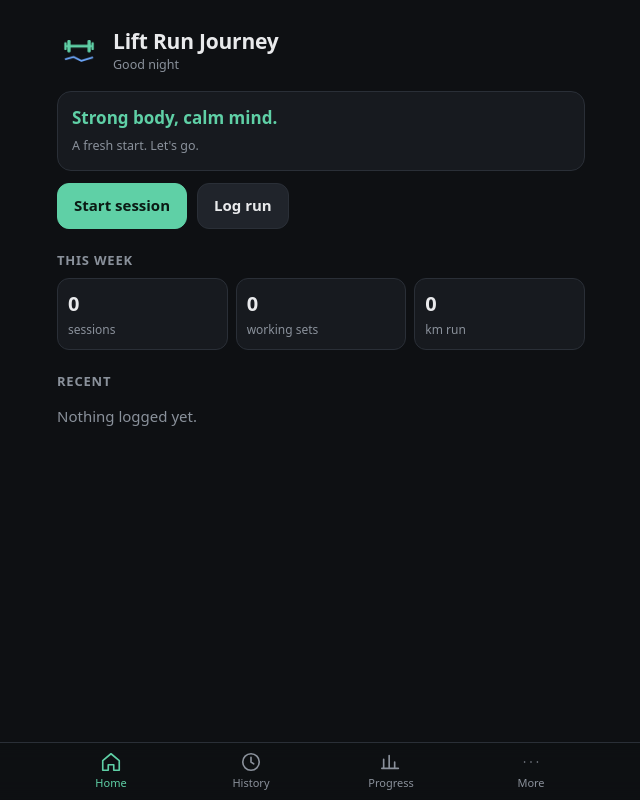
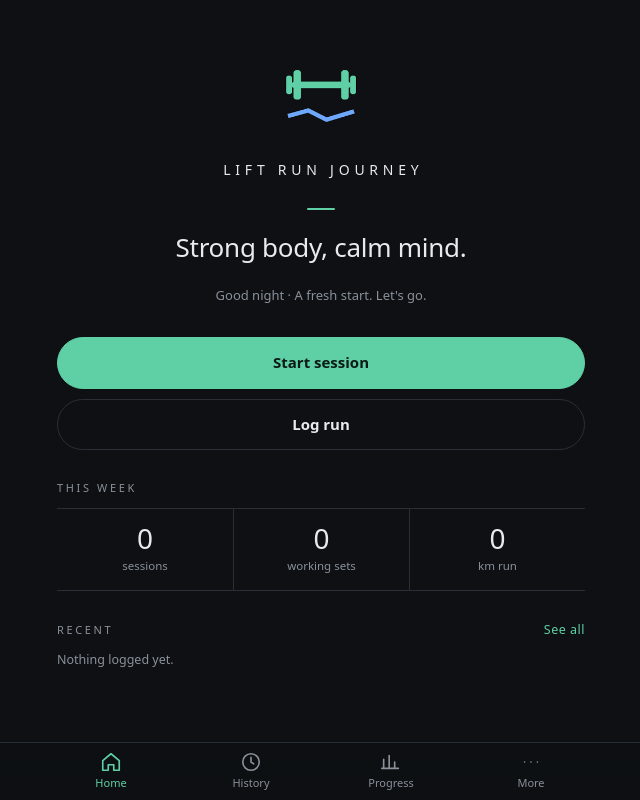
Before and after one commit to faezgalib/Running-and-Lifting-Log, a plain HTML site: page index.html in a window 1280 px wide. Shown: the whole page, without its empty margins (319-959 px from the left). Drawn offline with Linux system fonts and the light colour scheme.

Commit message:
v2.2: new Home (option A, Poster)
- Large logo first, daily line second (thin type, author in small green capitals)
- Pill buttons, lighter This week row
- Recent: max 5 one-line rows (date left, summary, location dot), See all -> History
- Android system font, colours unchanged
- Tests: 60 checks (5 new for Home)

Co-Authored-By: Claude Opus 5.5 <noreply@anthropic.com>
Claude-Session: https://claude.ai/code/session_01EGkhFVi3GcTp9q9vXc3c9a

```diff
--- a/css/app.css
+++ b/css/app.css
@@ -30,11 +30,34 @@ a { color: inherit; text-decoration: none; }
 
 header.top { display: flex; align-items: center; gap: 10px; min-height: 52px; position: sticky; top: 0; background: var(--bg); z-index: 5; }
 header.top .right { margin-left: auto; }
-.hero { display: flex; align-items: center; gap: 12px; padding: 18px 0 6px; }
-.hero img { border-radius: 12px; }
-.hero h1 { font-size: 21px; }
-.hero span { display: block; }
-.card.quote p { margin: 0 0 4px; font-size: 17px; font-weight: 600; color: var(--accent); }
+/* Home — option A "Poster": logo first, daily line second. Android system font (Roboto). */
+.hero { display: grid; justify-items: center; gap: 14px; padding: 34px 0 0; }
+.hero img { width: 104px; height: 104px; border-radius: 24px; }
+.hero .brand { font-size: 14px; letter-spacing: .34em; font-weight: 500; padding-left: .34em; }
+.poster { text-align: center; padding: 28px 6px 26px; }
+.poster .rule { width: 28px; height: 2px; background: var(--accent); margin: 0 auto 22px; border-radius: 2px; }
+.poster .q { font-weight: 300; font-size: 26px; line-height: 1.22; letter-spacing: -.01em; margin: 0; text-wrap: balance; }
+.poster .by { margin-top: 14px; font-size: 11px; letter-spacing: .26em; color: var(--accent); font-weight: 500; }
+.poster .greet { margin-top: 22px; font-size: 13px; color: var(--muted); }
+.cta { display: grid; gap: 10px; margin: 6px 0 4px; }
+.btn.pill { border-radius: 999px; padding: 14px; font-size: 15px; }
+.btn.outline { background: transparent; border-color: var(--line); }
+.hh { display: flex; justify-content: space-between; align-items: baseline; font-size: 11px; letter-spacing: .24em; color: var(--muted); font-weight: 500; margin: 30px 0 12px; }
+.hh a { letter-spacing: .04em; color: var(--accent); font-size: 12.5px; }
+.wk { display: grid; grid-template-columns: repeat(3, 1fr); border-top: 1px solid var(--line); border-bottom: 1px solid var(--line); }
+.wk div { padding: 14px 0; text-align: center; }
+.wk div + div { border-left: 1px solid var(--line); }
+.wk b { display: block; font-weight: 300; font-size: 28px; line-height: 1.1; }
+.wk span { font-size: 11.5px; color: var(--muted); }
+.recent-home .rr { display: grid; grid-template-columns: 44px 1fr auto; gap: 12px; align-items: center; padding: 13px 0; border-bottom: 1px solid var(--line); }
+.recent-home .rr:last-child { border-bottom: 0; }
+.recent-home .rd b { display: block; font-weight: 300; font-size: 22px; line-height: 1; }
+.recent-home .rd span { font-size: 10.5px; letter-spacing: .14em; color: var(--muted); text-transform: uppercase; }
+.recent-home .rt { min-width: 0; }
+.recent-home .rt b { display: block; font-weight: 500; white-space: nowrap; overflow: hidden; text-overflow: ellipsis; }
+.recent-home .rt span { font-size: 12.5px; color: var(--muted); }
+.recent-home .rl { font-size: 12px; color: var(--muted); white-space: nowrap; }
+.recent-home .rl i { display: inline-block; width: 7px; height: 7px; border-radius: 50%; margin-right: 6px; vertical-align: 1px; }
 .tabbar a { position: relative; }
 .tabbar .dot { position: absolute; top: 7px; left: calc(50% + 8px); width: 8px; height: 8px; border-radius: 50%; background: var(--warn); }
 .back { background: none; border: 0; color: var(--text); font-size: 28px; line-height: 1; padding: 0 6px 4px 0; cursor: pointer; }
--- a/js/app.js
+++ b/js/app.js
@@ -14,7 +14,7 @@ const S = { exercises: [], sessions: [], runs: [], races: [], bodyweight: [], me
 let draft = null;          // plan being built
 let ui = { histFilter: 'all', progEx: null, progMetric: 'e1rm', openWhy: {}, hevy: null, picker: null };
 // Shown in More. Major.minor: big redesigns bump the major (v3.0), everything else the minor (v2.1, v2.2…).
-const APP_VERSION = 'v2.1';
+const APP_VERSION = 'v2.2';
 const LOCS = ['Home', 'Gym', 'Offshore'];
 const SLEEP = [[4, '≤4'], [5, '5'], [6, '6'], [7, '7'], [8, '8+']];
 const RUN_TYPES = ['Easy', 'Tempo', 'Interval', 'Long', 'Race', 'Treadmill'];
@@ -196,26 +196,33 @@ routes[''] = function home() {
   const wkRuns = S.runs.filter(r => weekKey(r.date) === wk);
   const wkSets = wkSess.reduce((a, s) => a + s.entries.reduce((b, e) => b + (isLift(exById(e.exId)) ? workingSets(e, exById(e.exId)).length : 0), 0), 0);
   const km = wkRuns.reduce((a, r) => a + (r.distKm || 0), 0);
+  // Home (design option A "Poster"): logo first, daily line second, then actions, this week and a short Recent list.
+  const [quote, author] = dailyLine().split(' — ');
   return `
   <header class="hero">
-    <img src="icons/icon-192.png" alt="" width="44" height="44">
-    <div><h1>Lift Run Journey</h1><span class="muted small">${greeting()}</span></div>
+    <img src="icons/icon-192.png" alt="" width="104" height="104">
+    <div class="brand">LIFT RUN JOURNEY</div>
   </header>
-  <div class="card quote"><p>${esc(dailyLine())}</p><span class="muted small">${esc(momentum())}</span></div>
+  <section class="poster">
+    <div class="rule"></div>
+    <p class="q">${esc(quote)}</p>
+    ${author ? `<div class="by">${esc(author.toUpperCase())}</div>` : ''}
+    <div class="greet">${greeting()} · ${esc(momentum())}</div>
+  </section>
   ${act ? `<a class="card resume" href="#/workout/${act.id}"><b>Session in progress</b><span>${locBadge(act.location)} started ${fmtTime(act.start)} · ${act.entries.length} exercises</span><span class="go">Resume →</span></a>` : ''}
   ${nextRace ? `<div class="card race"><div class="big">${daysBetween(today(), nextRace.date)}</div><div><b>days to ${esc(nextRace.name)}</b><span class="muted">${fmtDate(nextRace.date)} · ${nextRace.distKm} km${nextRace.targetSec ? ` · target ${fmtDur(nextRace.targetSec)}` : ''}</span></div></div>` : ''}
-  <div class="actions">
-    <button class="btn primary" data-act="newPlan">Start session</button>
-    <button class="btn" data-act="goto" data-h="#/run/new">Log run</button>
+  <div class="cta">
+    <button class="btn primary pill" data-act="newPlan">Start session</button>
+    <button class="btn pill outline" data-act="goto" data-h="#/run/new">Log run</button>
   </div>
-  <section><h2>This week</h2>
-    <div class="stats">
-      <div><b>${wkSess.length}</b><span>sessions</span></div>
-      <div><b>${wkSets}</b><span>working sets</span></div>
-      <div><b>${+km.toFixed(1)}</b><span>km run</span></div>
-    </div>
-  </section>
-  <section><h2>Recent</h2>${activityList(8)}</section>`;
+  <div class="hh"><span>THIS WEEK</span></div>
+  <div class="wk">
+    <div><b>${wkSess.length}</b><span>sessions</span></div>
+    <div><b>${wkSets}</b><span>working sets</span></div>
+    <div><b>${+km.toFixed(1)}</b><span>km run</span></div>
+  </div>
+  <div class="hh"><span>RECENT</span><a href="#/history">See all</a></div>
+  ${homeRecent(5)}`;
 };
 routes[''].tab = '';
 
@@ -242,7 +249,33 @@ function momentum() {
   const runs = S.runs.filter(r => r.date.slice(0, 10) >= from);
   const km = runs.reduce((a, r) => a + (r.distKm || 0), 0);
   if (!ses && !runs.length) return 'A fresh start. Let\'s go.';
-  return `Last 30 days: ${ses} sessions · ${runs.length} runs · ${+km.toFixed(1)} km`;
+  const parts = [ses ? `${ses} session${ses === 1 ? '' : 's'}` : '', runs.length ? `${+km.toFixed(1)} km` : ''].filter(Boolean);
+  return `${parts.join(' and ')} in the last 30 days`;
+}
+
+// Home "Recent": at most 5 rows, one short summary line each (the full list lives in History).
+function homeRecent(limit = 5) {
+  const items = [
+    ...doneSessions().map(s => ({ d: s.start, s })),
+    ...S.runs.map(r => ({ d: r.date, r })),
+  ].sort((a, b) => (a.d < b.d ? 1 : -1)).slice(0, limit);
+  if (!items.length) return '<p class="muted small">Nothing logged yet.</p>';
+  const MON = ['Jan', 'Feb', 'Mar', 'Apr', 'May', 'Jun', 'Jul', 'Aug', 'Sep', 'Oct', 'Nov', 'Dec'];
+  const date = iso => { const d = parseLocal(iso); return `<div class="rd"><b>${d.getDate()}</b><span>${MON[d.getMonth()]}</span></div>`; };
+  const place = l => (l ? `<div class="rl"><i style="background:${LOC_COLORS[l]}"></i>${l}</div>` : '<div></div>');
+  return `<div class="recent-home">${items.map(i => {
+    if (i.r) {
+      const r = i.r;
+      const title = r.type === 'Race' && r.raceName ? esc(r.raceName) : `${r.type === 'Treadmill' ? 'Treadmill' : r.type} run`;
+      const sub = r.type === 'Race' ? `${r.distKm} km · ${fmtDur(r.durSec)}` : `${r.distKm} km · ${fmtPace(r.durSec, r.distKm)}`;
+      return `<a class="rr" href="#/run/${r.id}">${date(r.date)}<div class="rt"><b>${title}</b><span>${sub}</span></div>${place(r.location)}</a>`;
+    }
+    const s = i.s;
+    const sets = s.entries.reduce((a, e) => a + e.sets.length, 0);
+    const n = s.entries.length;
+    const onlyMob = s.entries.every(e => exById(e.exId)?.kind === 'mobility');
+    return `<a class="rr" href="#/session/${s.id}">${date(s.start)}<div class="rt"><b>${onlyMob ? 'Mobility' : 'Lifting'}</b><span>${n} exercise${n === 1 ? '' : 's'} · ${sets} set${sets === 1 ? '' : 's'}</span></div>${place(s.location)}</a>`;
+  }).join('')}</div>`;
 }
 function backupDue() {
   if (!doneSessions().length && !S.runs.length) return false;
--- a/sw.js
+++ b/sw.js
@@ -1,7 +1,7 @@
 // Offline cache. Bump VERSION whenever app files change so phones pick up the update.
 // Cache-first: the app opens from the phone and uses no data. The browser only re-checks this
 // small file (~1 KB); the full app (~120 KB) is downloaded again only when VERSION changes.
-const VERSION = 'lrj-2.1';
+const VERSION = 'lrj-2.2';
 const FILES = [
   './', 'index.html', 'manifest.webmanifest', 'css/app.css',
   'js/app.js', 'js/db.js', 'js/util.js', 'js/seed.js', 'js/recommend.js', 'js/hevy.js', 'js/charts.js', 'js/muscles.js',
```
Also changed, not shown: tests/run.mjs (+11 -0 lines), 1 other file.
